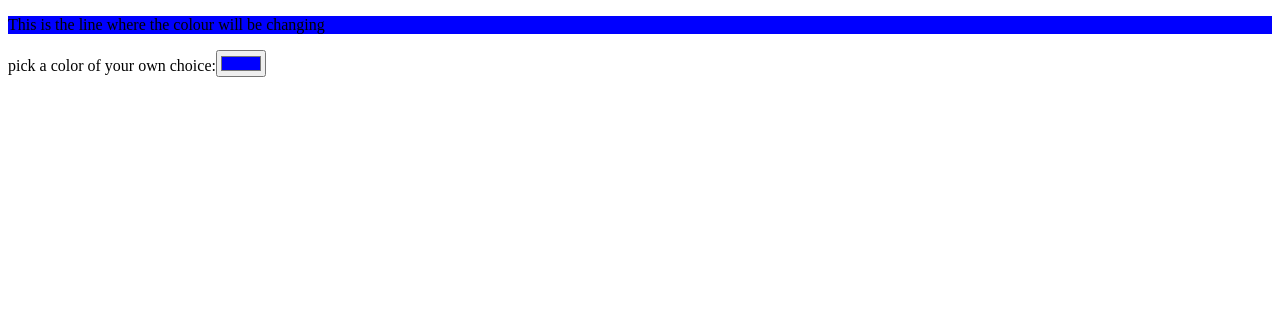
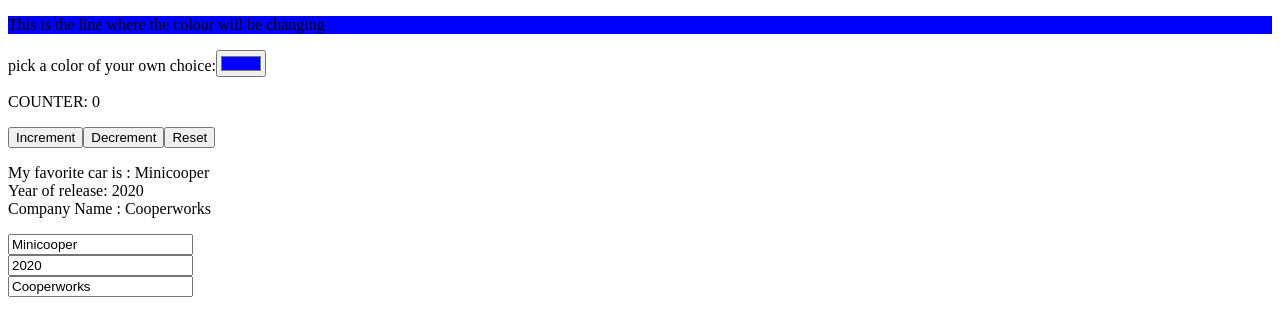
Before and after one commit to Jiths3/React, a React (Vite) app in the folder my-react-app/: page / in a window 1280 px wide. Shown: the top 336 px of the page. Built offline with nearby package versions, Linux system fonts and the light colour scheme.

Commit message:
updater function and objects in updater function

```diff
--- a/my-react-app/src/App.jsx
+++ b/my-react-app/src/App.jsx
@@ -8,6 +8,7 @@ import Button from "./Button.jsx";
 import MyComponent from "./MyComponent.jsx";
 import Counter from "./Counter.jsx";
 import ColorPicker from "./ColorPicker.jsx";
+import Updater from "./Updater.jsx";
 
 export default function App() {
 
@@ -17,7 +18,8 @@ return(
 
 
     <ColorPicker />
-
+    <Counter />
+    <Updater />
 
 
 
--- a/my-react-app/src/Counter.jsx
+++ b/my-react-app/src/Counter.jsx
@@ -4,9 +4,9 @@ function Counter() {
 
    const [count, SetCount] = useState(0)
 
-    const increment = () =>SetCount(count+1)
+    const increment = () =>SetCount(c => c + 2)
 
-    const decrement = () =>SetCount(count-1)
+    const decrement = () =>SetCount(c => c - 5)
 
     const reset = () =>SetCount(0)
 
--- /dev/null
+++ b/my-react-app/src/Updater.jsx
@@ -0,0 +1,41 @@
+import React, {useState} from 'react'
+
+function Updater() {
+
+    const [car , setCar] = useState({Carname: "Minicooper", Year: 2020 , CompanyName : "Cooperworks"});
+
+    const handleCarNameChange = (e) =>
+        setCar(c => ({...car, Carname: e.target.value})  )
+
+    const handleYearChange = (e) =>
+        setCar(c => ({...car, Year: e.target.value})  )
+
+    const handleCompanyName = (e) =>
+        setCar(c => ({...car, CompanyName: e.target.value})  )
+
+
+
+
+
+  return (
+    <div>
+
+
+        <p>
+            My favorite car is : {car.Carname}<br />
+            Year of release: {car.Year} <br />
+            Company Name : {car.CompanyName}
+        </p>
+
+        <input type="text" value = {car.Carname} onChange={handleCarNameChange}/>
+        <br />
+        <input type="number" value = {car.Year} onChange={handleYearChange} />
+        <br />
+        <input type="text" value = {car.CompanyName} onChange={handleCompanyName}/>
+
+
+    </div>
+  )
+}
+
+export default Updater
```
